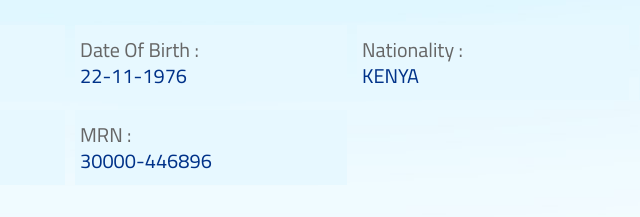
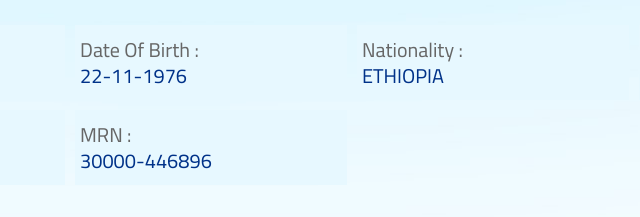
Before and after one commit to verifyreportlabreportsmbmlabcomresult/GetByBarcode-clientCode-MBMLAB-resultId-1000019289670U6MPC55AWBQHRDP7L8YC5G3N14MM5FWR67UJCP9J3LSP21A, a plain HTML site: page index.html in a window 1280 px wide. Shown: the part 228-445 px from the top of the page, 282-922 px from the left. Drawn offline with nearby package versions, Linux system fonts and the light colour scheme.

Commit message:
Add files via upload

```diff
--- a/index.html
+++ b/index.html
@@ -67,7 +67,7 @@ font-weight: 500; height: auto;*/ } }
 <div class="col-md-4 col-lg-4 col-sm-12 col-xs-12 text-left"> <div class="test-txt">MBMLAB</div> </div> <div class="col-md-4 col-lg-4 col-sm-12 col-xs-12 text-left"> <div class="test-txt2">COVID-19 by RT-PCR Test Result</div> </div> </div> <div class="row" id="TEST" style="padding-top: 30px"> <div class="col-md-7 text-left order-1"> <label class="label">Patient Name :</label><br /> <label class="text-label">SIMON MWANIKI KIMATA</label><head></head></label> </div> <div class="col-md-5 text-right order-2" style="float: right"> <div class="result-box result-nagative"> Not Detected (Negative) </div> </div> </div>
 <form> <div class="row" style="margin-top: 2%"> <div class="bg-div col-md-3 col-lg-3 col-sm-6 col-xs-6"> <label class="col-form-label label" for="Gender">Gender :</label ><br /> <label class="col-form-label text-label" id="Gender" >Male</label> </div>
 <div class="bg-div col-md-3 col-lg-3 col-sm-6 col-xs-6"> <label class="col-form-label label" for="DOB" >Date Of Birth :</label ><br /> <label class="col-form-label text-label" id="DOB" >22-11-1976</label > </div>
-<div class="bg-div col-md-3 col-lg-3 col-sm-6 col-xs-6"> <label class="col-form-label label" for="Nationality" >Nationality :</label ><br /> <label class="col-form-label text-label" id="Nationality" >KENYA </label> </div> <div class="bg-div col-md-3 col-lg-3 col-sm-6 col-xs-6"> <label class="col-form-label label" for="Passport" >Passport No :</lab=el ><br /> <label class="col-form-label text-label" id="Passport" >AK1000591</label></label> </label> </div> </div>
+<div class="bg-div col-md-3 col-lg-3 col-sm-6 col-xs-6"> <label class="col-form-label label" for="Nationality" >Nationality :</label ><br /> <label class="col-form-label text-label" id="Nationality" >ETHIOPIA </label> </div> <div class="bg-div col-md-3 col-lg-3 col-sm-6 col-xs-6"> <label class="col-form-label label" for="Passport" >Passport No :</lab=el ><br /> <label class="col-form-label text-label" id="Passport" >AK1000591</label></label> </label> </div> </div>
 <div class="row"> <div class="bg-div col-md-3 col-lg-3 col-sm-6 col-xs-6"> <label class="col-form-label label" for="UaeID">UAE ID :</label ><br /> <label class="col-form-label text-label" id="UaeID"></label> </div>
 <div class="bg-div col-md-3 col-lg-3 col-sm-6 col-xs-6"> <label class="col-form-label label">MRN : </label><br /> <label class="col-form-label text-label">30000-446896 </label> </div> </div>
 <div class="row"> <div class="col-md-6" style="height: 30px"></div> </div>
```
